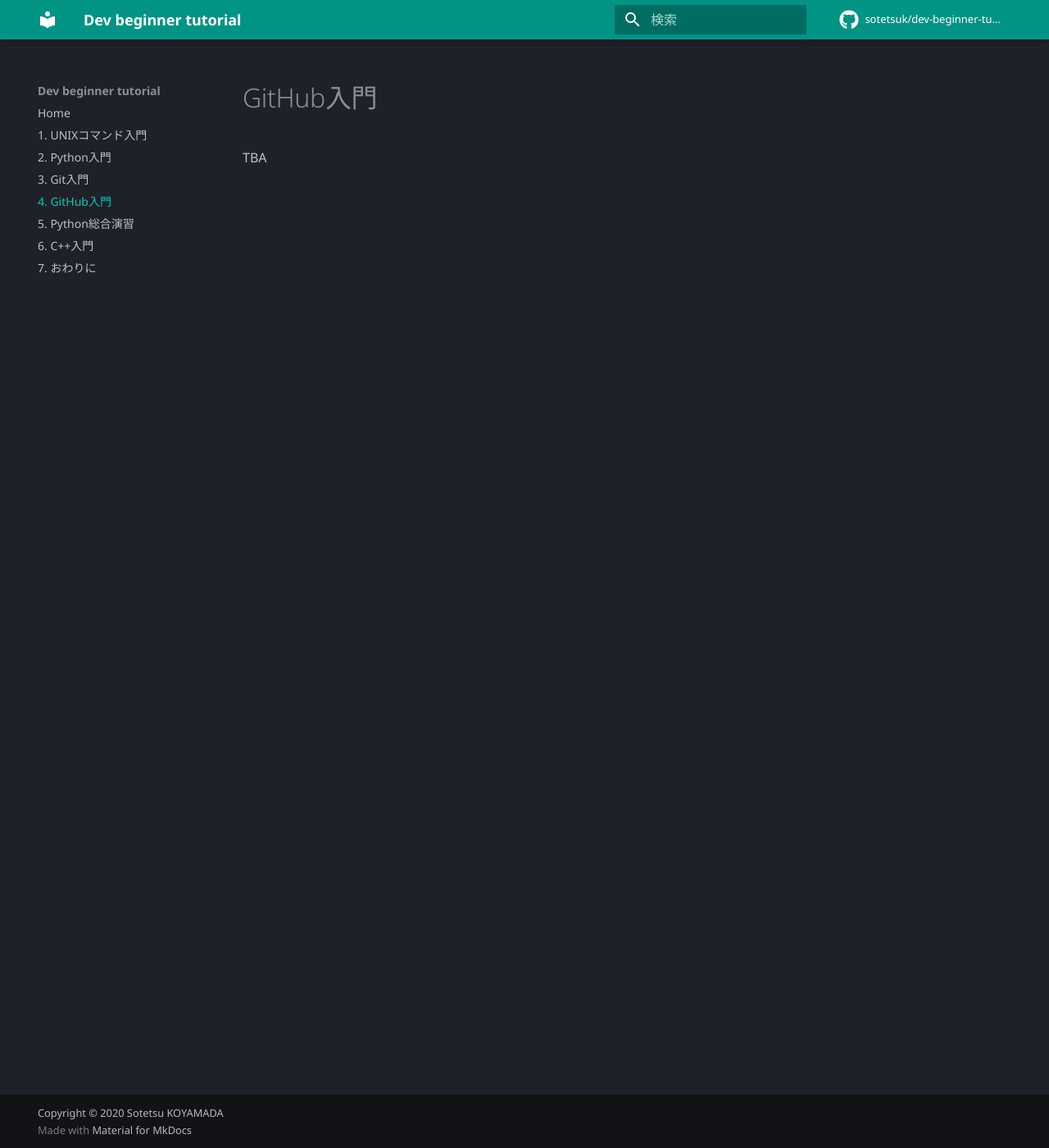
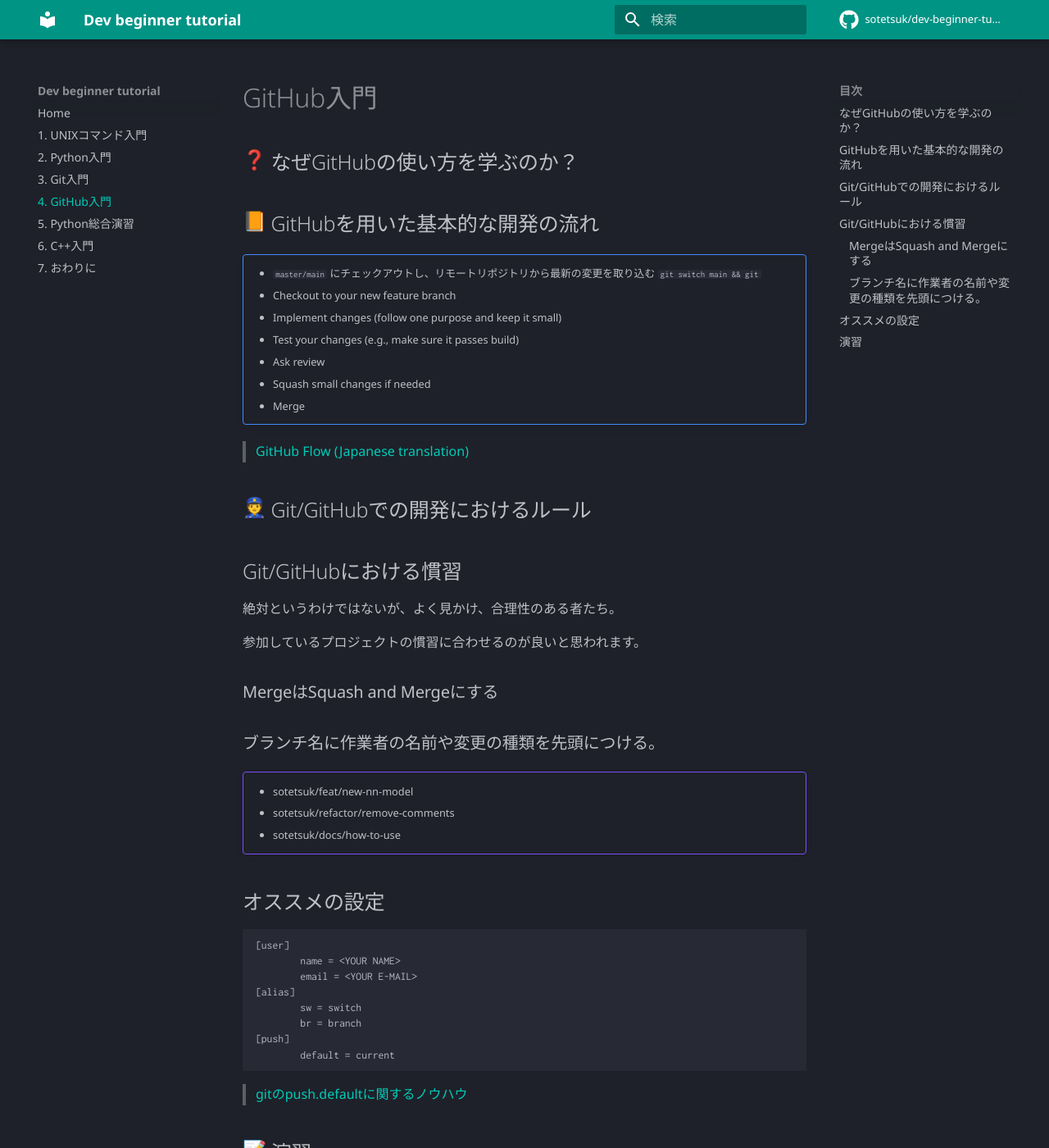
Before and after one commit to sotetsuk/dev-beginner-tutorial, an MkDocs documentation site: the page built from docs/github.md, in a window 1280 px wide and 1400 px high. Shown: the whole window at 82% size. Built offline with MkDocs 1.6.1 and Material for MkDocs 9.7.7, drawn with Linux system fonts in a browser that asks for light colours; emoji names are drawn with the system emoji font; comment, search, counter and statistics services are not loaded.

Commit message:
add recommend

````diff
--- a/docs/github.md
+++ b/docs/github.md
@@ -1,3 +1,52 @@
 # GitHub入門
 
-TBA
+## :question: なぜGitHubの使い方を学ぶのか？
+
+## :orange_book: GitHubを用いた基本的な開発の流れ
+
+!!! important ""
+    - `master/main` にチェックアウトし、リモートリポジトリから最新の変更を取り込む `git switch main && git `
+    - Checkout to your new feature branch
+    - Implement changes (follow one purpose and keep it small)
+    - Test your changes (e.g., make sure it passes build)
+    - Ask review
+    - Squash small changes if needed
+    - Merge
+
+> [GitHub Flow (Japanese translation)](https://gist.github.com/Gab-km/3705015)
+
+## :police_officer: Git/GitHubでの開発におけるルール
+
+## Git/GitHubにおける慣習
+
+絶対というわけではないが、よく見かけ、合理性のある者たち。
+
+参加しているプロジェクトの慣習に合わせるのが良いと思われます。
+
+### MergeはSquash and Mergeにする
+
+### ブランチ名に作業者の名前や変更の種類を先頭につける。
+
+!!! example ""
+
+    - sotetsuk/feat/new-nn-model
+    - sotetsuk/refactor/remove-comments
+    - sotetsuk/docs/how-to-use
+
+
+## オススメの設定
+
+```yaml
+[user]
+        name = <YOUR NAME>
+        email = <YOUR E-MAIL>
+[alias]
+        sw = switch
+        br = branch
+[push]
+        default = current
+```
+
+> [gitのpush.defaultに関するノウハウ](https://qiita.com/awakia/items/6aaea1ffecba725be601)
+
+## :pencil: 演習
````
